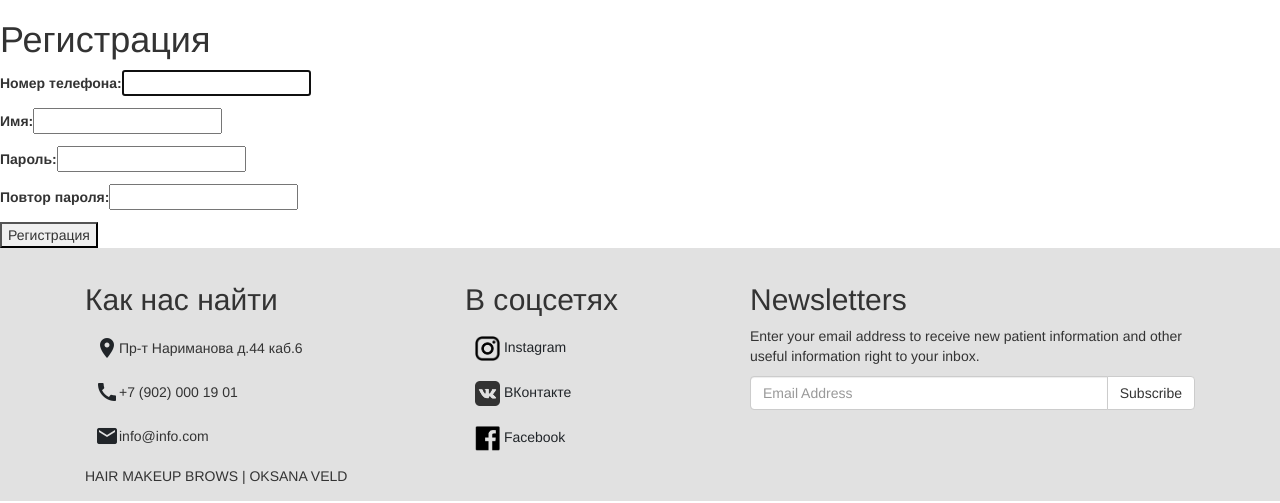
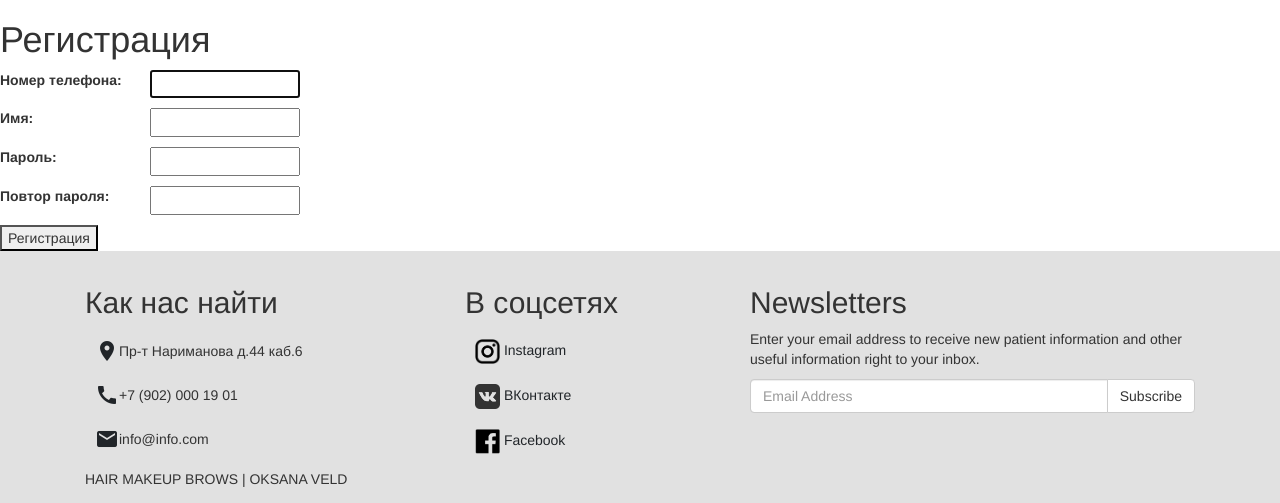
Before and after one commit to Veldyale/veld_site, a Django app: page /register/ in a window 1280 px wide. Shown: the part 61-564 px from the top of the page. Run offline with Django 3.2, Linux system fonts and the light colour scheme; some libraries are stand-ins or nearby versions.

Commit message:
RegisterUserForm and authentication

```diff
--- a/veld/forms.py
+++ b/veld/forms.py
@@ -30,7 +30,7 @@ class AddAppointmentForm(forms.ModelForm):
 
 
 class RegisterUserForm(UserCreationForm):
-    phone = forms.CharField(label='Номер телефона', widget=forms.TextInput(attrs={'class': 'form-input'}))
+    phone = forms.CharField(label='Номер телефона', widget=forms.TextInput(attrs={'class': 'form-input', 'maxlength': '10',}))
     name = forms.CharField(label='Имя', widget=forms.TextInput(attrs={'class': 'form-input'}))
     password1 = forms.CharField(label='Пароль', widget=forms.PasswordInput(attrs={'class': 'form-input'}))
     password2 = forms.CharField(label='Повтор пароля', widget=forms.PasswordInput(attrs={'class': 'form-input'}))
@@ -45,7 +45,7 @@ class LoginUserForm(AuthenticationForm):
     password = forms.CharField(label='Пароль', widget=forms.PasswordInput(attrs={'class': 'form-input'}))
 
     class Meta:
-        model = User
+        model = CustomUser
         fields = ('username', 'password')
 
 
--- a/veld/static/veld/css/styles.css
+++ b/veld/static/veld/css/styles.css
@@ -46,3 +46,20 @@ ul {
 .footer-icon img {
   width: 25px;
 }
+
+.form-input {
+    width: 150px;
+    font-size: 16px;
+}
+
+.form-label {
+    display: inline-block;
+    min-width: 150px;
+    vertical-align: top;
+}
+
+.form-error ul {
+    list-style: none;
+    padding: 0;
+    color: #CC0000;
+}
--- a/veld/urls.py
+++ b/veld/urls.py
@@ -6,6 +6,7 @@ urlpatterns = [
     path('addappointment/', AddAppointment.as_view(), name='addappointment'),
     path('pricelist/', PriceList.as_view(), name='pricelist'),
     path('contacts/', Contacts.as_view(), name='contacts'),
-    path('login/', login, name='login'),
+    path('login/', LoginUser.as_view(), name='login'),
+    path('logout/', logout_user, name='logout'),
     path('register/', RegisterUser.as_view(), name='register'),
 ]
--- a/veld/utils.py
+++ b/veld/utils.py
@@ -3,7 +3,7 @@ menu = [{'title': 'Запись', 'url_name': 'addappointment'},
         {'title': 'Контакты', 'url_name': 'contacts'},
         {'title': 'Регистрация', 'url_name': 'register'},
         {'title': 'Войти', 'url_name': 'login'},
-        {'title': 'Выйти', 'url_name': 'login'}
+        {'title': 'Выйти', 'url_name': 'logout'}
         ]
 
 class DataMixin:
--- a/veld/views.py
+++ b/veld/views.py
@@ -1,7 +1,9 @@
+from django.contrib.auth import logout, login
 from django.contrib.auth.decorators import login_required
 from django.contrib.auth.mixins import LoginRequiredMixin
+from django.contrib.auth.views import LoginView
 from django.db.models import Q
-from django.shortcuts import render
+from django.shortcuts import render, redirect
 from django.urls import reverse_lazy
 from django.views.generic import ListView, CreateView
 from datetime import datetime
@@ -96,13 +98,6 @@ class Contacts(DataMixin, ListView):
     def get_queryset(self):
         return Service.objects.all()
 
-def login(request):
-    response_data = {
-        # 'menu': menu,
-    }
-
-    return render(request, 'veld/login.html', response_data)
-
 
 class RegisterUser(DataMixin, CreateView):
     form_class = RegisterUserForm
@@ -113,3 +108,25 @@ class RegisterUser(DataMixin, CreateView):
         context = super().get_context_data(**kwargs)
         c_def = self.get_user_context(title='Регистрация')
         return dict(list(context.items()) + list(c_def.items()))
+
+    def form_valid(self, form):
+        user = form.save()
+        login(self.request, user)
+        return redirect('index')
+
+
+class LoginUser(DataMixin, LoginView):
+    form_class = AuthenticationForm
+    template_name = 'veld/login.html'
+
+    def get_context_data(self, *, object_list=None, **kwargs):
+        context = super().get_context_data(**kwargs)
+        c_def = self.get_user_context(title='Авторизация')
+        return dict(list(context.items()) + list(c_def.items()))
+
+    def get_success_url(self):
+        return reverse_lazy('index')
+
+def logout_user(request):
+    logout(request)
+    return redirect('login')
```
Also changed, not shown: db.sqlite3.
